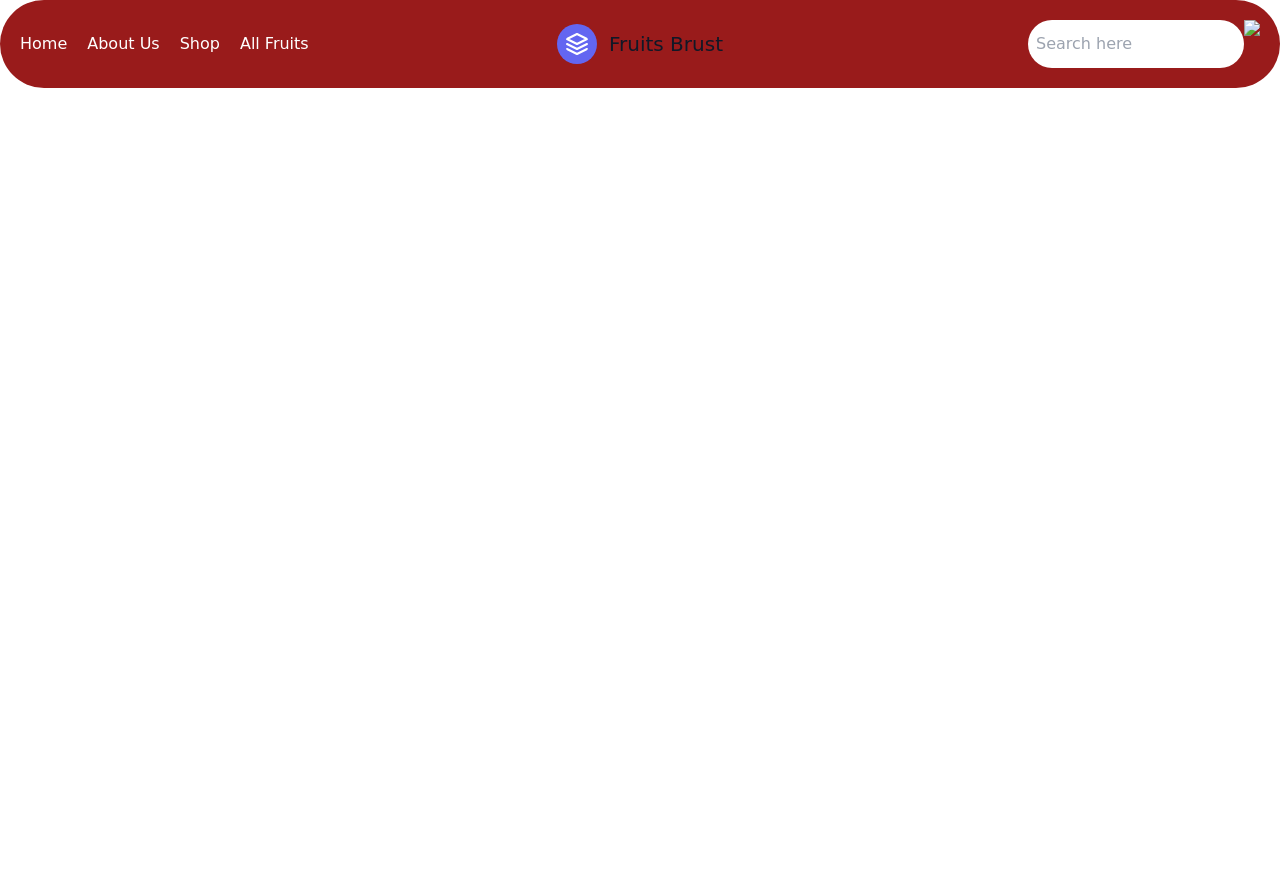
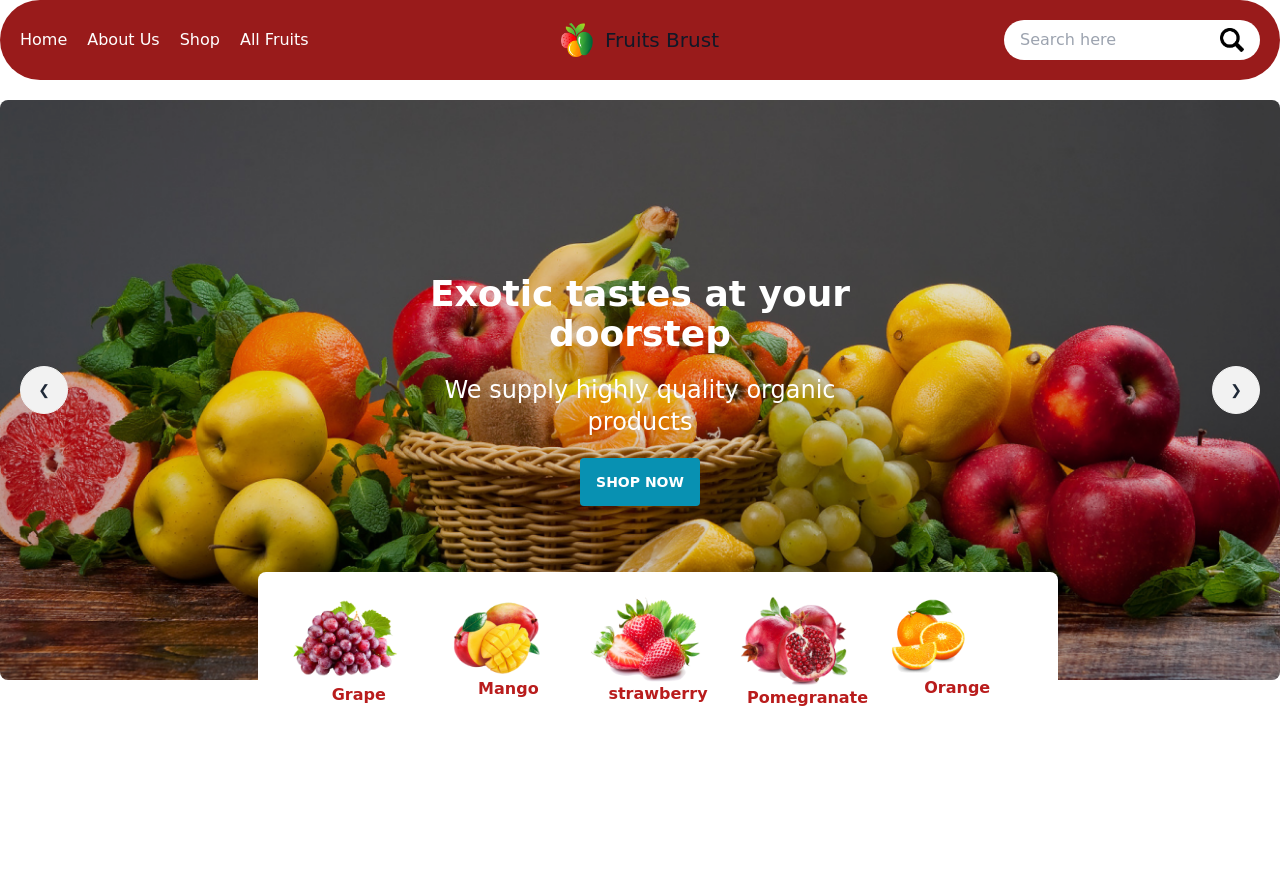
Before and after one commit to MdSHiFaTRaHMaN/Assignment-3, a plain HTML site: page index.html in a window 1280 px wide. Before the commit the page ends 800 px from the top, so only its background shows below. Drawn offline with nearby package versions, Linux system fonts and the light colour scheme; grey boxes are pictures that could not be loaded; a web font is replaced by a local one.

Commit message:
complate slider

```diff
--- a/index.html
+++ b/index.html
@@ -28,20 +28,112 @@
                 <a class="hover:text-gray-900">All Fruits</a>
               </nav>
               <a class="flex order-first lg:order-none lg:w-1/5 title-font font-medium items-center text-gray-900 lg:items-center lg:justify-center mb-4 md:mb-0">
-                <svg xmlns="http://www.w3.org/2000/svg" fill="none" stroke="currentColor" stroke-linecap="round" stroke-linejoin="round" stroke-width="2" class="w-10 h-10 text-white p-2 bg-indigo-500 rounded-full" viewBox="0 0 24 24">
-                  <path d="M12 2L2 7l10 5 10-5-10-5zM2 17l10 5 10-5M2 12l10 5 10-5"></path>
-                </svg>
+                <img src="images/logo.png"  class="w-8">
                 <span class="ml-3 text-xl">Fruits Brust</span>
               </a>
-              <div class="lg:w-2/5 inline-flex lg:justify-end ml-5 lg:ml-0 rounded-full">
-                <input type="text" placeholder="Search here" class="outline-none rounded-full lg:px-2 lg:py-3 text-black" />
-                <img
-                  class="w-4 right-6" src="./images/Frame (4).png"
-                />
-                <!-- <button class="inline-flex items-center bg-gray-100 border-0 py-1 px-3 focus:outline-none hover:bg-gray-200 rounded text-base mt-4 md:mt-0">Button
-                </button> -->
+              <div class="lg:w-2/5 lg:inline-flex lg:justify-end ml-5 lg:ml-0">
+                <div class="hidden text-black lg:flex bg-white px-4 py-2 rounded-full">
+                    <input type="text" placeholder="Search here" class="outline-none " />
+                    <img
+                      class="w-6 right-6"
+                      src="images/search.png"
+                     />
+                  </div>
               </div>
             </div>
           </header>
+
+          <!-- slider section -->
+      <section>
+        <div class="carousel rounded-lg mt-5 w-full ">
+            <!-- slider 1 -->
+            <div id="slide1" class="carousel-item w-full relative h-[580px]">
+              <div
+                class="hero min-h-full"
+                style="background-image: url(images/banner1.png)">
+                <div class="hero-overlay bg-black bg-opacity-10"></div>
+                <div class="hero-content text-neutral-400 text-center ">
+                  <div class="max-w-md">
+                    <h1 class="mb-5 text-5xl font-bold md:text-4xl text-white">Exotic tastes at your doorstep</h1>
+                    <p class="mb-5 text-2xl text-white"> We supply highly quality organic products</p>
+                    <button class="btn rounded bg-cyan-600 hover:bg-purple-950 border-none text-white">Shop Now</button>
+                  </div>
+                </div>
+              </div>
+              <div class="absolute transform flex justify-between -translate-y-1/2 top-1/2 left-5 right-5 ">
+                <a href="#slide4" class="btn btn-circle">❮</a>
+                <a href="#slide2" class="btn btn-circle">❯</a>
+              </div>
+            </div>
+            <!-- slider 2 -->
+            <div id="slide2" class="carousel-item w-full relative h-[580px] ">
+                <div
+                  class="hero min-h-full"
+                  style="background-image: url(images/banner2.png)">
+                  <div class="hero-overlay bg-black bg-opacity-10"></div>
+                  <div class="hero-content text-neutral-400 text-center ">
+                    <div class="max-w-md">
+                      <h1 class="mb-5 text-5xl font-bold md:text-4xl text-white">Exotic tastes at your doorstep</h1>
+                      <p class="mb-5 text-2xl text-white"> We supply highly quality organic products</p>
+                      <button class="btn rounded bg-cyan-600 hover:bg-purple-950 border-none text-white">Shop Now</button>
+                    </div>
+                  </div>
+                </div>
+                <div class="absolute transform flex justify-between -translate-y-1/2 top-1/2 left-5 right-5 ">
+                  <a href="#slide1" class="btn btn-circle">❮</a>
+                  <a href="#slide3" class="btn btn-circle">❯</a>
+                </div>
+              </div>
+              <!-- slider 3 -->
+              <div id="slide3" class="carousel-item w-full relative h-[580px]">
+                <div
+                  class="hero min-h-full"
+                  style="background-image: url(images/banner3.png)">
+                  <div class="hero-overlay bg-black bg-opacity-10"></div>
+                  <div class="hero-content text-neutral-400 text-center ">
+                    <div class="max-w-md">
+                      <h1 class="mb-5 text-5xl font-bold md:text-4xl text-white">Exotic tastes at your doorstep</h1>
+                      <p class="mb-5 text-2xl text-white"> We supply highly quality organic products</p>
+                      <button class="btn rounded bg-cyan-600 hover:bg-purple-950 border-none text-white">Shop Now</button>
+                    </div>
+                  </div>
+                </div>
+                <div class="absolute transform flex justify-between -translate-y-1/2 top-1/2 left-5 right-5 ">
+                  <a href="#slide2" class="btn btn-circle">❮</a>
+                  <a href="#slide1" class="btn btn-circle">❯</a>
+                </div>
+              </div>
+
+          </div>
+      </section>
+<!-- ================== -->
+      <section class="text-red-700 font-bold">
+      <div class="w-[800px] h-[200px] bg-white lg:grid grid-cols-5
+                  py-6 px-8 gap-3   text-center
+                  mx-auto rounded-lg  relative -top-[115px] right-[6px]
+                  left-[18px] hidden"
+    >
+      <div>
+        <img class="w-28" src="./images/fruit1.png"/>
+        <p>Grape</p>
+      </div>
+      <div>
+        <img class="w-28" src="./images/fruit3.png"/>
+        <p>Mango</p>
+      </div>
+      <div>
+        <img class="w-28" src="./images/fruit4.png" />
+        <p>strawberry</p>
+      </div>
+      <div>
+        <img class="w-28" src="./images/fruit5.png"/>
+        <p>Pomegranate</p>
+      </div>
+      <div>
+        <img class="w-[80px]" src="./images/fruit2.png"/>
+        <p>Orange</p>
+      </div>
+    </div>
+      </section>
 </body>
 </html>
```
Also changed, not shown: images/search.png (added), images/serch.svg (added).
